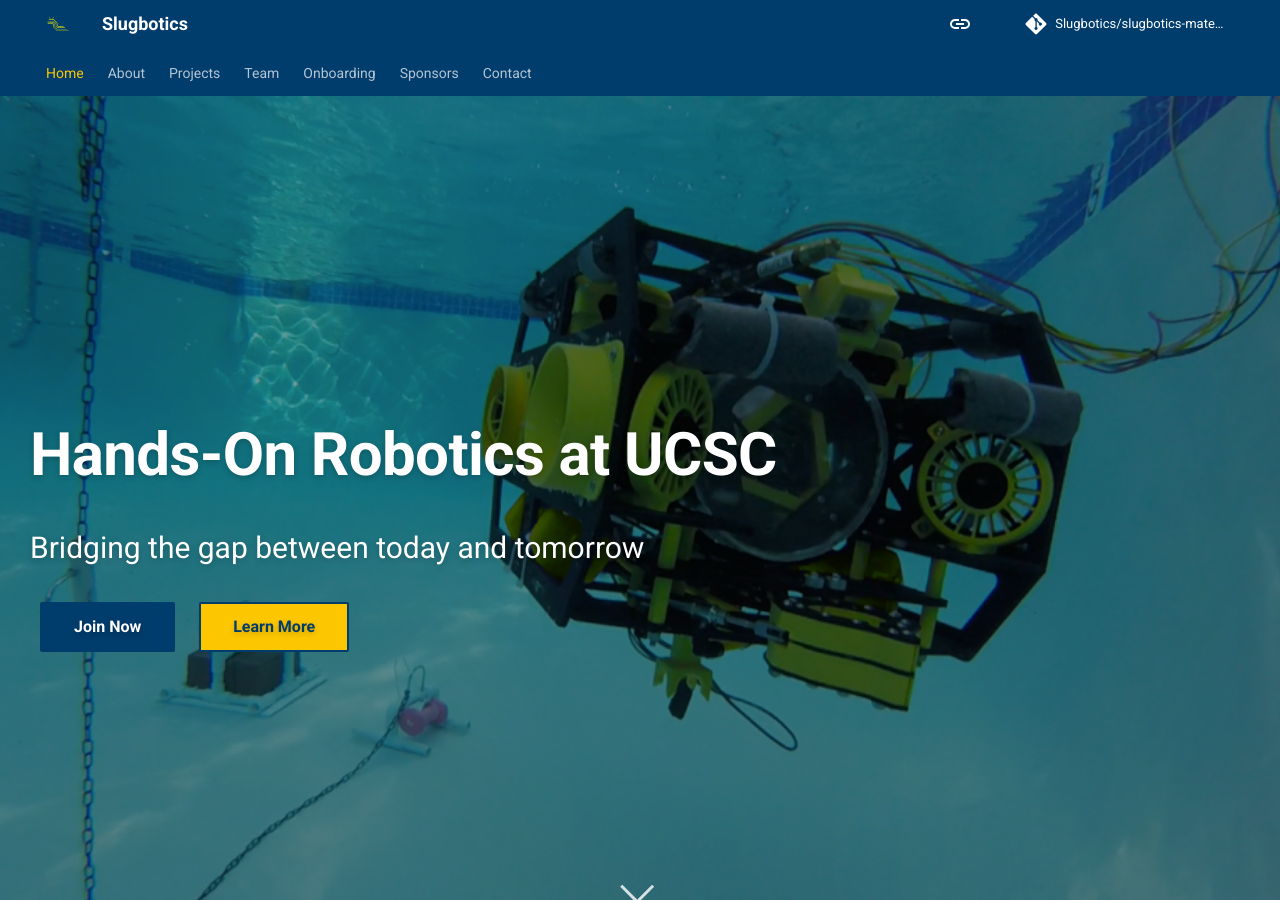
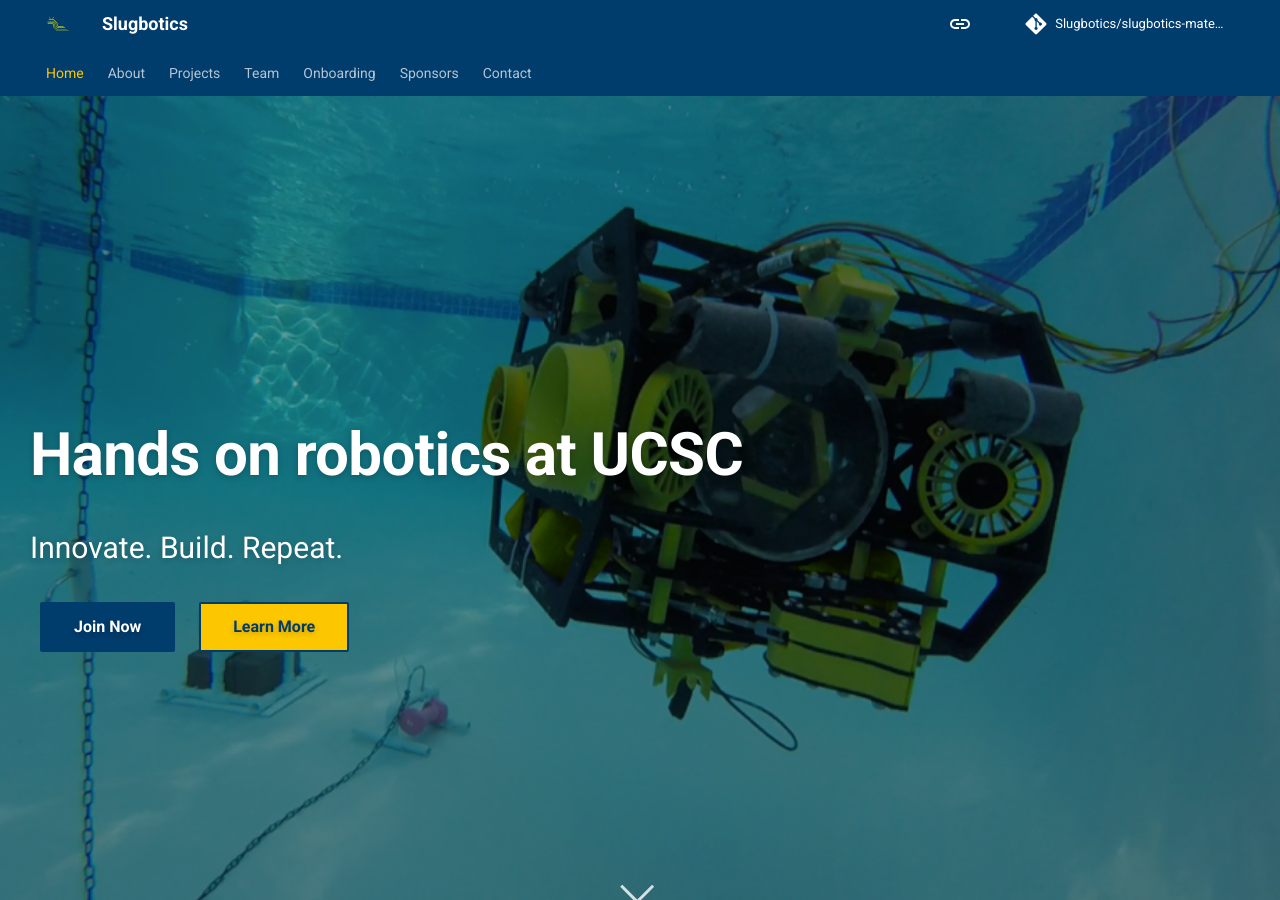
Before and after one commit to Slugbotics/slugbotics-material, an MkDocs documentation site: the page built from docs/index.md, in a window 1280 px wide and 900 px high. Built offline with MkDocs 1.6.1 and Material for MkDocs 9.7.7, drawn with Linux system fonts in a browser that asks for light colours; comment, search, counter and statistics services are not loaded.

Commit message:
Made taglines source from mkdocs.yml

```diff
--- a/mkdocs.yml
+++ b/mkdocs.yml
@@ -82,6 +82,8 @@ extra:
       link: https://www.youtube.com/@slugbotics866
     - icon: fontawesome/brands/discord
       link: http://discord.slugbotics.com/
+  hook: Hands on robotics at UCSC
+  tagline: Innovate. Build. Repeat.
 
 nav:
   - Home: index.md
--- a/overrides/home.html
+++ b/overrides/home.html
@@ -6,8 +6,8 @@
   <section class="hero-container">
     <div class="hero-image"></div>
     <div class="hero-content md-grid md-typeset">
-      <h1>Hands-On Robotics at UCSC</h1>
-      <p>Bridging the gap between today and tomorrow</p>
+      <h1>{{ config.extra.hook }}</h1>
+      <p>{{ config.extra.tagline }}</p>
       <a
         href="https://discord.slugbotics.com"
         title="Join Now"
```
